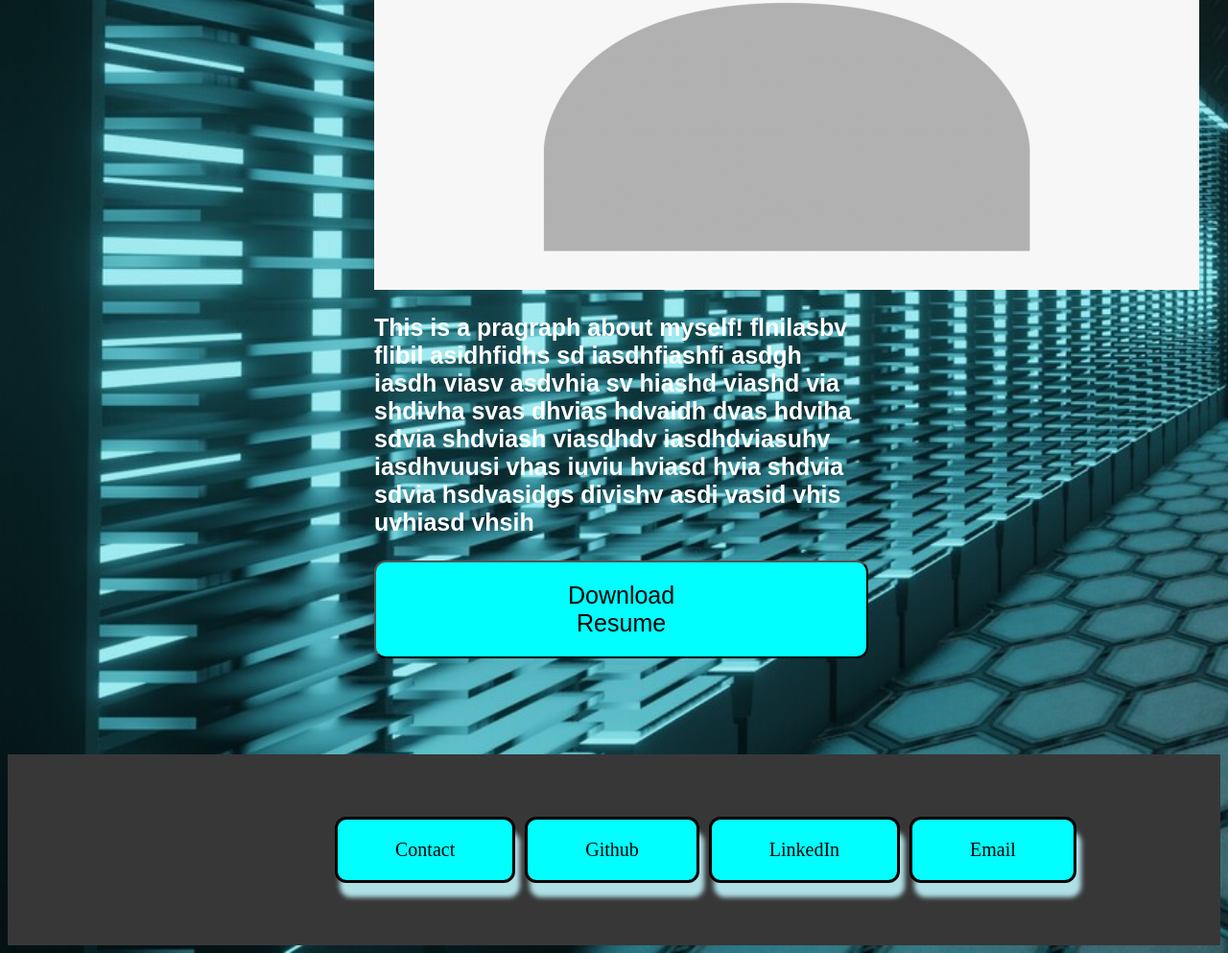
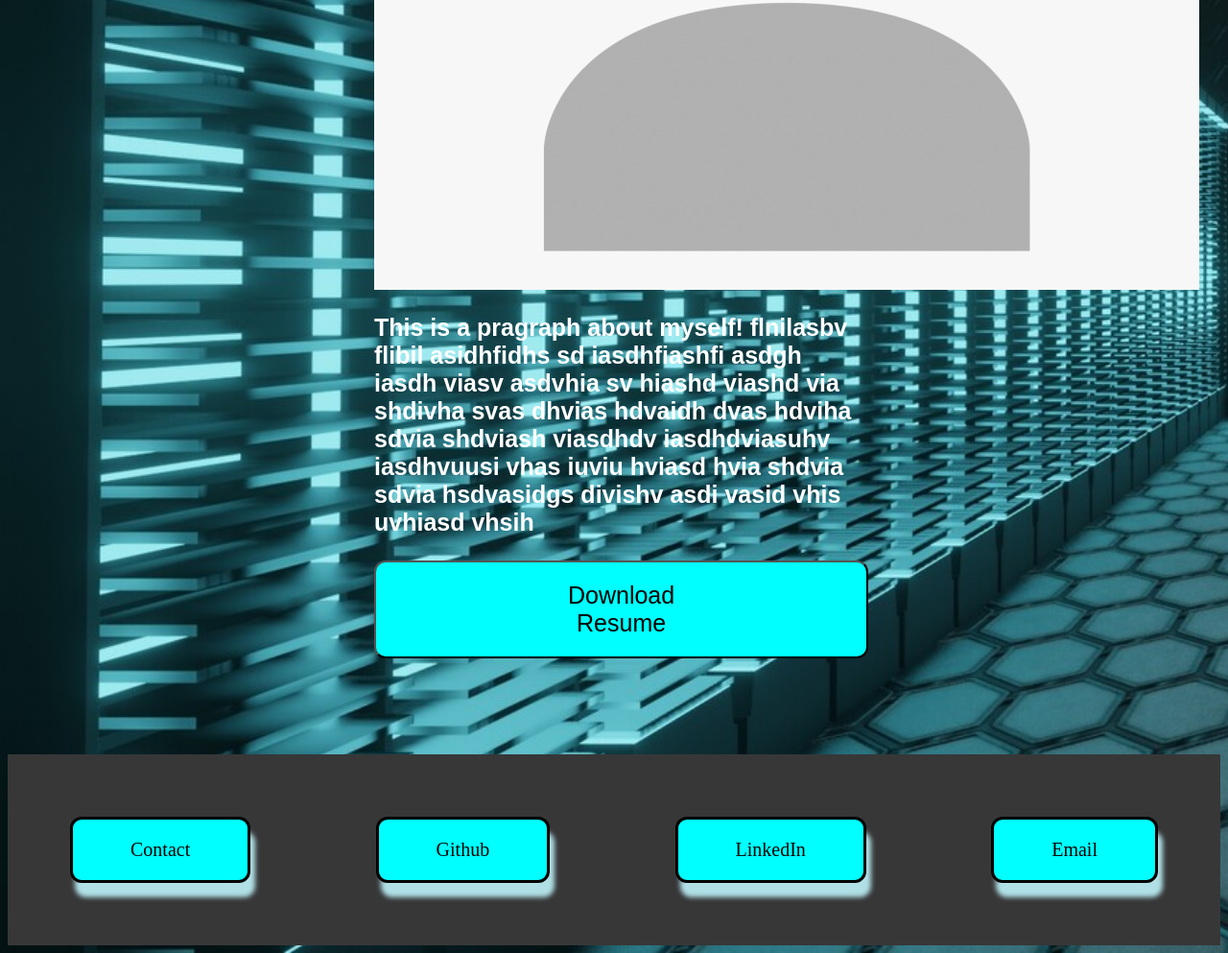
Before and after one commit to DVMEND/HW_3_My_Portfolio, a plain HTML site: page index.html in a window 1280 px wide. Shown: the part 645-1638 px from the top of the page at 96% size. Drawn offline with Linux system fonts and the light colour scheme.

Commit message:
Added flex:100% properties to flex items

```diff
--- a/CSS/style.css
+++ b/CSS/style.css
@@ -16,6 +16,7 @@ body{
 
 .navigation{
     display:flex;
+    flex:100%;
     justify-content:flex-start;
     background-color: #373738;
     display:flex;
@@ -55,6 +56,7 @@ ul{
     width: 50%;
     margin:auto;
     display:flex;
+    flex:100%;
     justify-items:flex-start;
     padding: 20px;
     justify-content: space-between;
@@ -118,6 +120,7 @@ footer{
     display:inline-block;
     padding:40px;
     display: flex;
+    flex:100%;
 
 
 }
@@ -129,6 +132,7 @@ footer ul{
     list-style-type:none;
     margin:0 auto;
     display:flex;
+    flex:100%;
     justify-content:space-between;
     font-size:20px
 
```
